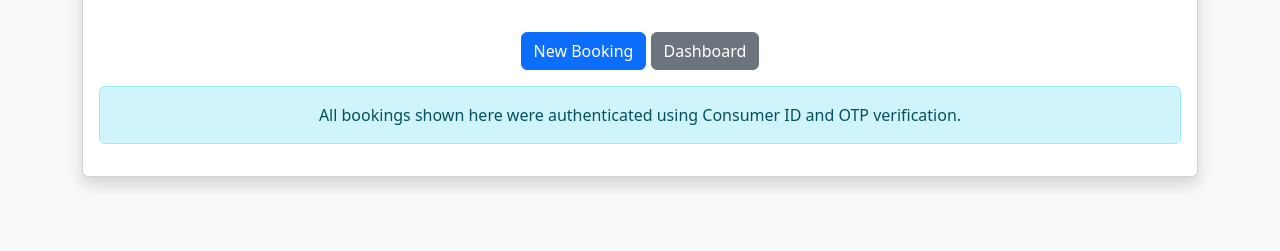
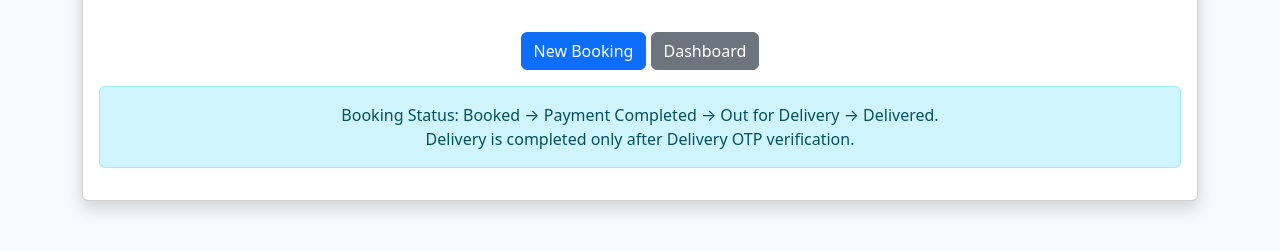
Before and after one commit to shravanikenchu-web/Online-Gas-Booking-System, a Flask app: page /history in a window 1280 px wide. Shown: the part 319-570 px from the top of the page. Run offline with Flask 3, Linux system fonts and the light colour scheme; the visitor is signed in with stand-in values (Sample User, id 1); data that the repository does not hold is empty.

Commit message:
Update 07_history.html

```diff
--- a/templates/07_history.html
+++ b/templates/07_history.html
@@ -98,8 +98,9 @@
             </div>
 
             <div class="alert alert-info mt-3 text-center">
-                All bookings shown here were authenticated using
-                Consumer ID and OTP verification.
+    Booking Status:
+    Booked → Payment Completed → Out for Delivery → Delivered.<br>
+    Delivery is completed only after Delivery OTP verification.
             </div>
 
         </div>
```
